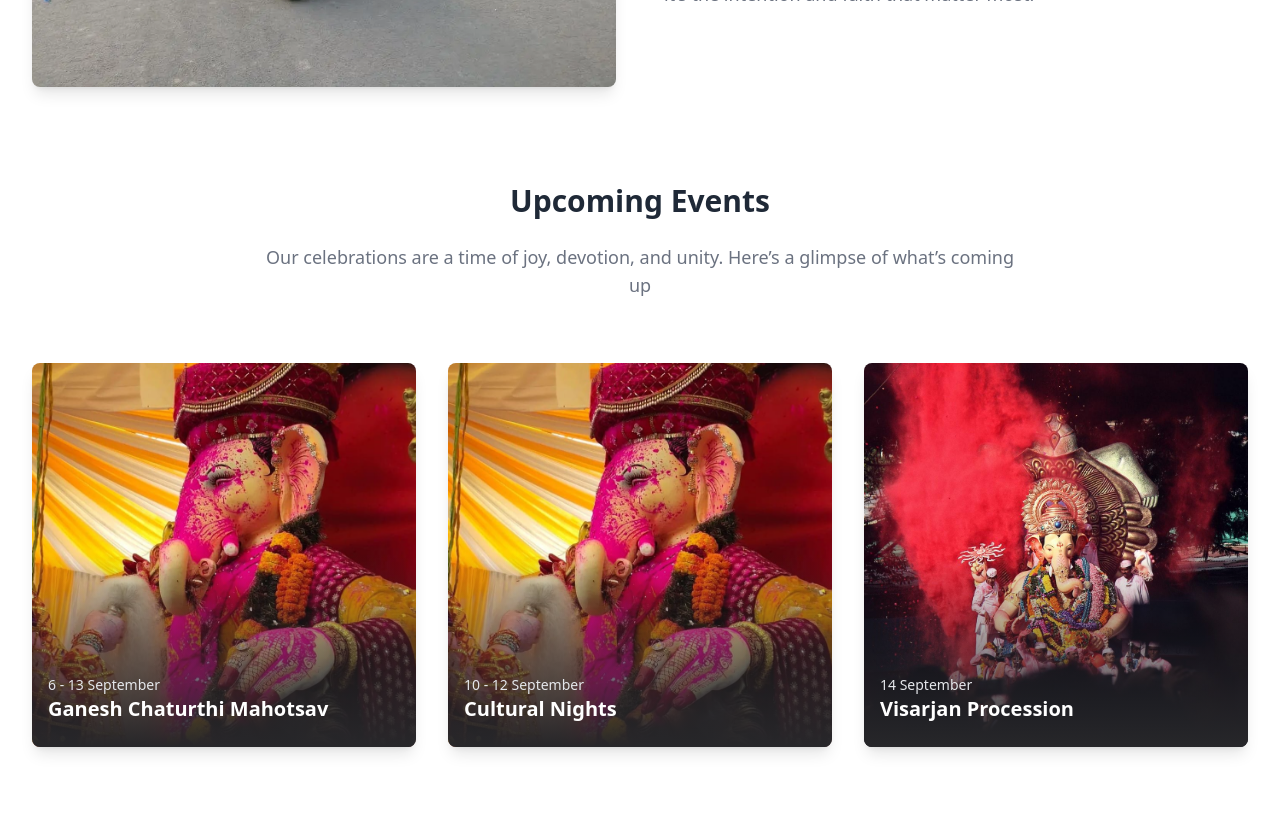
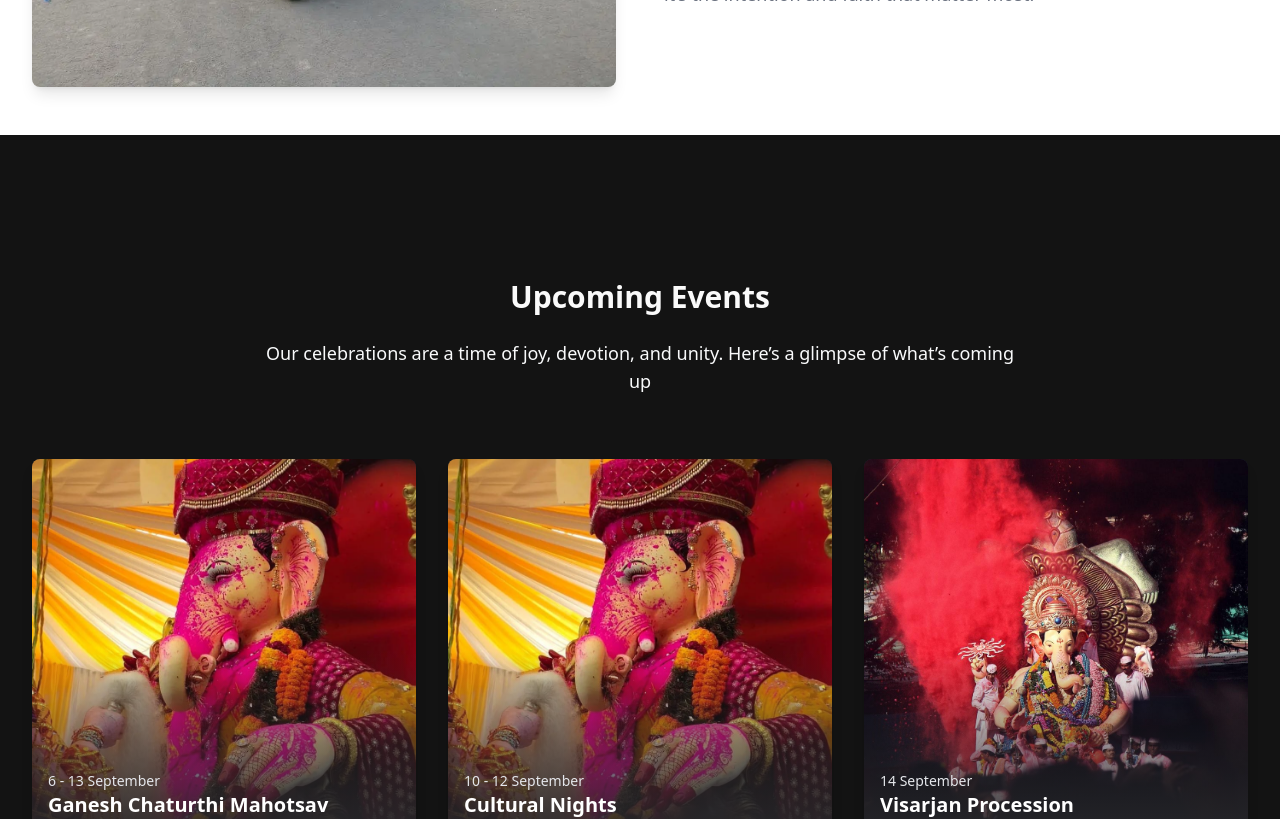
Before and after one commit to Varun-Bhabhra/ogc, a React (Vite) app: page / in a window 1280 px wide. Shown: the part 1540-2359 px from the top of the page. Built offline with nearby package versions, Linux system fonts and the light colour scheme.

Commit message:
Spacing changes

```diff
--- a/src/components/CTA.jsx
+++ b/src/components/CTA.jsx
@@ -2,7 +2,7 @@ import cta from "../assets/cta.jpg";
 
 const CTA = () => {
   return (
-    <div className="bg-white py-6 sm:py-8 lg:py-12">
+    <div className="bg-white py-24 sm:py-36">
       <div className="mx-auto max-w-screen-2xl px-4 md:px-8">
         <div className="flex flex-col overflow-hidden rounded-lg bg-gray-900 sm:flex-row md:h-80">
           <div className="flex w-full flex-col p-4 sm:w-1/2 sm:p-8 lg:w-2/5">
--- a/src/components/Events.jsx
+++ b/src/components/Events.jsx
@@ -3,14 +3,14 @@ import visarjan from "../assets/visarjan.jpg";
 
 const Events = () => {
   return (
-    <div id="upcoming-events" className="bg-white py-6 sm:py-8 lg:py-12">
+    <div id="upcoming-events" className="bg-[#131313] py-24 sm:py-36">
       <div className="mx-auto max-w-screen-2xl px-4 md:px-8">
         <div className="mb-10 md:mb-16">
-          <h2 className="mb-4 text-center text-2xl font-bold text-gray-800 md:mb-6 lg:text-3xl">
+          <h2 className="mb-4 text-center text-2xl font-bold text-zinc-50 md:mb-6 lg:text-3xl">
             Upcoming Events
           </h2>
 
-          <p className="mx-auto max-w-screen-md text-center text-gray-500 md:text-lg">
+          <p className="mx-auto max-w-screen-md text-center text-gray-50 md:text-lg">
             Our celebrations are a time of joy, devotion, and unity. Here’s a
             glimpse of what’s coming up
           </p>
@@ -19,7 +19,7 @@ const Events = () => {
         <div className="grid gap-4 sm:grid-cols-2 md:gap-6 lg:grid-cols-3 xl:gap-8">
           <a
             href="#"
-            className="group relative flex h-48 flex-col overflow-hidden rounded-lg bg-gray-100 shadow-lg md:h-64 xl:h-96"
+            className="group relative flex h-48 flex-col overflow-hidden rounded-lg bg-gray-800 shadow-lg md:h-64 xl:h-96"
           >
             <img
               src={mahotsav}
@@ -42,7 +42,7 @@ const Events = () => {
 
           <a
             href="#"
-            className="group relative flex h-48 flex-col overflow-hidden rounded-lg bg-gray-100 shadow-lg md:h-64 xl:h-96"
+            className="group relative flex h-48 flex-col overflow-hidden rounded-lg bg-gray-800 shadow-lg md:h-64 xl:h-96"
           >
             <img
               src={mahotsav}
@@ -65,7 +65,7 @@ const Events = () => {
 
           <a
             href="#"
-            className="group relative flex h-48 flex-col overflow-hidden rounded-lg bg-gray-100 shadow-lg md:h-64 xl:h-96"
+            className="group relative flex h-48 flex-col overflow-hidden rounded-lg bg-gray-800 shadow-lg md:h-64 xl:h-96"
           >
             <img
               src={visarjan}
```
